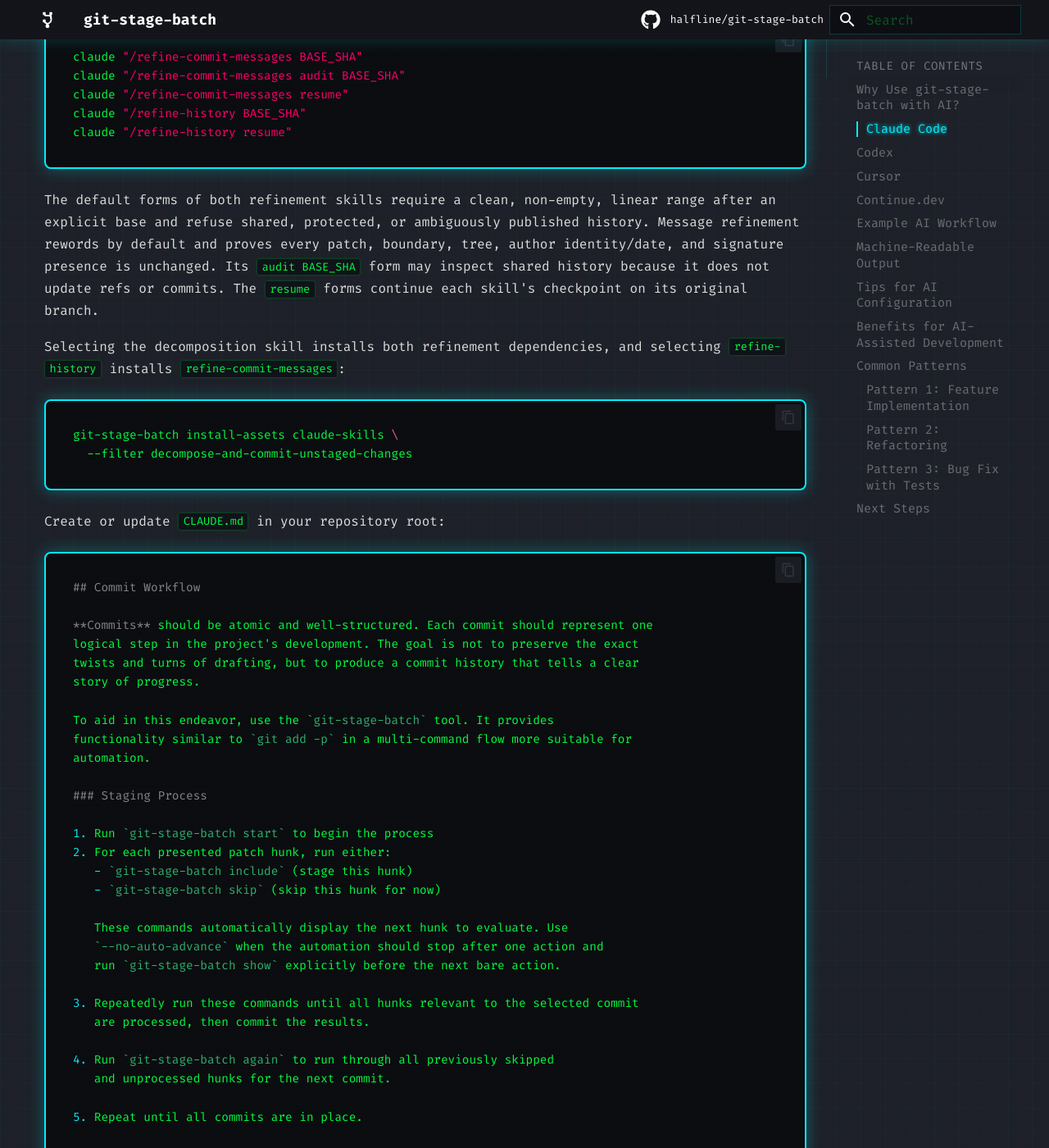
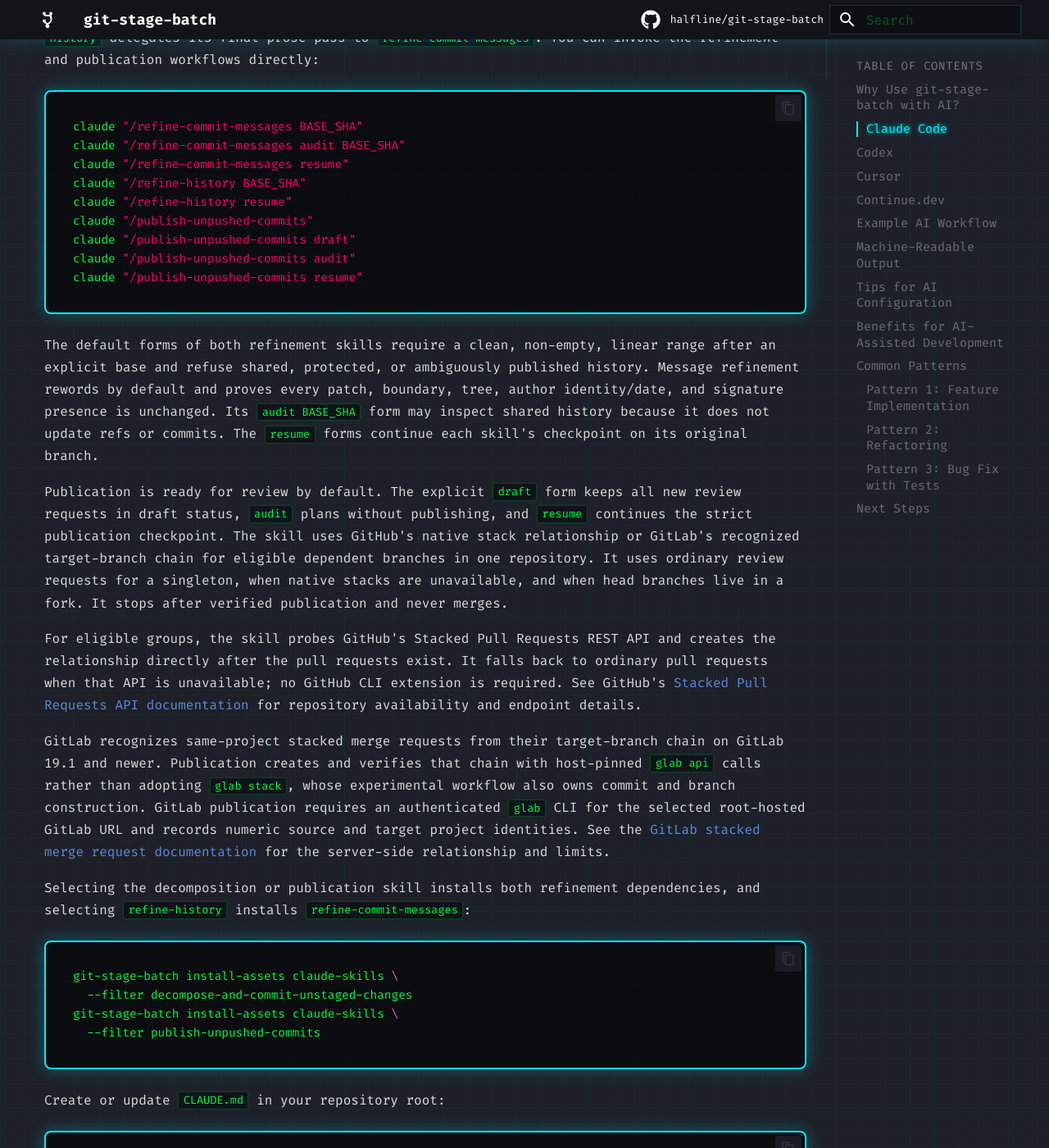
Before and after one commit to halfline/git-stage-batch, an MkDocs documentation site: the page built from docs/ai-assistants.md, in a window 1280 px wide and 1400 px high, scrolled down 1746 px. Shown: the whole window at 82% size. Built offline with MkDocs 1.6.1 and Material for MkDocs 9.7.7, drawn with Linux system fonts in a browser that asks for light colours; comment, search, counter and statistics services are not loaded; some of the changed text lies outside the part shown.

Commit message:
docs: Explain Claude publication workflow
The assistant guide and project site describe the bundled Claude commit and
history-refinement workflows.

Claude users cannot discover the publication modes, provider behavior, fork
fallback, or installation dependencies from the project documentation.

This commit addresses that gap by documenting ready, draft, audit, and
resume usage together with GitHub and GitLab stack behavior.

The next commit will surface the Claude publication workflow in the
repository overview before Codex support is added.

````diff
--- a/docs/ai-assistants.md
+++ b/docs/ai-assistants.md
@@ -42,6 +42,9 @@
 - `commit-unstaged-changes` for splitting unstaged work into one or more commits
 - `decompose-and-commit-unstaged-changes` for peeling larger unstaged work into
   concern batches and rebuilding a fine-grained commit series
+- `publish-unpushed-commits` for turning a clean unpublished commit range into
+  ready-for-review GitHub pull requests or GitLab merge requests, including
+  provider-native same-repository stacks and cross-fork publication
 - `refine-commit-messages` for auditing and rewording messages in an existing
   series without changing any patch or commit boundary
 - `refine-history` for splitting, rewording, and integrating commits in an
@@ -50,7 +53,8 @@
 The regular commit skills stage the current working tree into new commits.
 The decomposition skill hands its rebuilt series to `refine-history` for the
 final boundary rewrite, and `refine-history` delegates its final prose pass to
-`refine-commit-messages`. You can also invoke either skill directly:
+`refine-commit-messages`. You can invoke the refinement and publication
+workflows directly:
 
 ```bash
 claude "/refine-commit-messages BASE_SHA"
@@ -58,6 +62,10 @@
 claude "/refine-commit-messages resume"
 claude "/refine-history BASE_SHA"
 claude "/refine-history resume"
+claude "/publish-unpushed-commits"
+claude "/publish-unpushed-commits draft"
+claude "/publish-unpushed-commits audit"
+claude "/publish-unpushed-commits resume"
 ```
 
 The default forms of both refinement skills require a clean, non-empty, linear
@@ -68,12 +76,39 @@
 not update refs or commits. The `resume` forms continue each skill's checkpoint
 on its original branch.
 
-Selecting the decomposition skill installs both refinement dependencies, and
-selecting `refine-history` installs `refine-commit-messages`:
+Publication is ready for review by default. The explicit `draft` form keeps all
+new review requests in draft status, `audit` plans without publishing, and
+`resume` continues the strict publication checkpoint. The skill uses GitHub's
+native stack relationship or GitLab's recognized target-branch chain for
+eligible dependent branches in one repository. It uses ordinary review
+requests for a singleton, when native stacks are unavailable, and when head
+branches live in a fork. It stops after verified publication and never merges.
+
+For eligible groups, the skill probes GitHub's Stacked Pull Requests REST API
+and creates the relationship directly after the pull requests exist. It falls
+back to ordinary pull requests when that API is unavailable; no GitHub CLI
+extension is required. See GitHub's
+[Stacked Pull Requests API documentation](https://docs.github.com/en/pull-requests/reference/stacked-pull-requests-rest-and-graphql-apis)
+for repository availability and endpoint details.
+
+GitLab recognizes same-project stacked merge requests from their target-branch
+chain on GitLab 19.1 and newer. Publication creates and verifies that chain with
+host-pinned `glab api` calls rather than adopting `glab stack`, whose
+experimental workflow also owns commit and branch construction. GitLab
+publication requires an authenticated `glab` CLI for the selected root-hosted
+GitLab URL and records numeric source and target project identities. See the
+[GitLab stacked merge request documentation](https://docs.gitlab.com/user/project/merge_requests/reviews/stacked_merge_requests/)
+for the server-side relationship and limits.
+
+Selecting the decomposition or publication skill installs both refinement
+dependencies, and selecting `refine-history` installs
+`refine-commit-messages`:
 
 ```bash
 git-stage-batch install-assets claude-skills \
   --filter decompose-and-commit-unstaged-changes
+git-stage-batch install-assets claude-skills \
+  --filter publish-unpushed-commits
 ```
 
 Create or update `CLAUDE.md` in your repository root:
````
Also changed, not shown: docs/index.md (+8 -7 lines).
